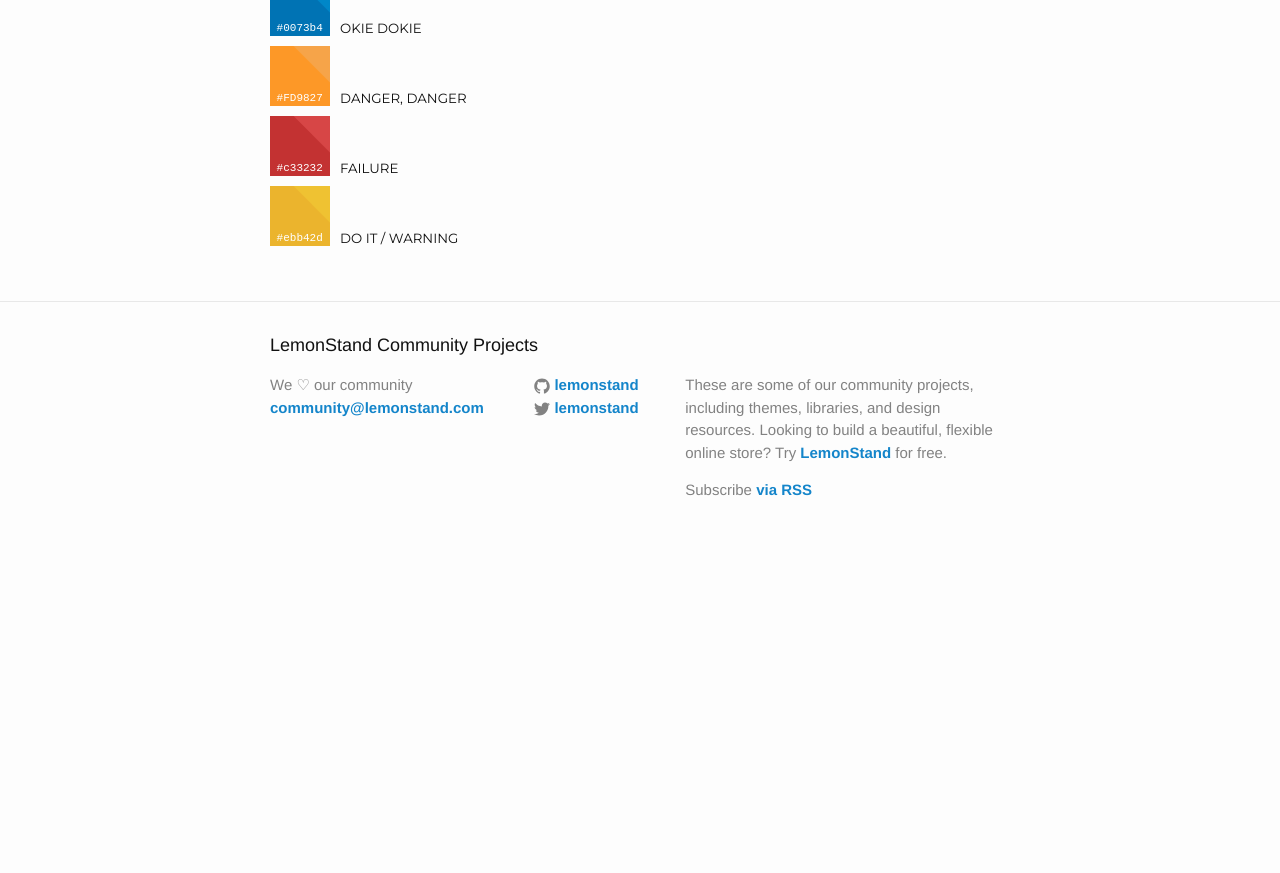
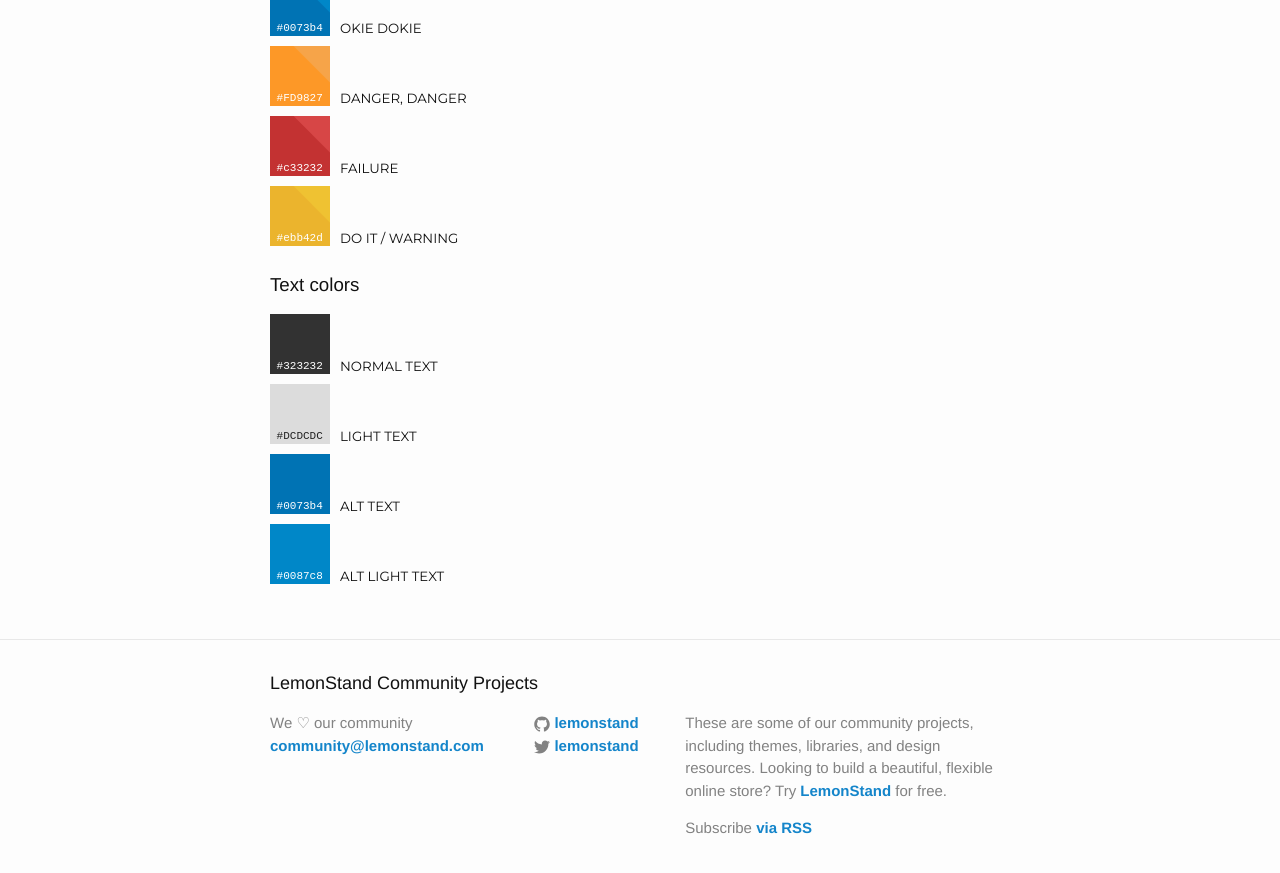
Before and after one commit to lemonstand/lemonstand.github.com, a Jekyll site: the page built from _guidelines/index.html, in a window 1280 px wide and 900 px high, scrolled down 904 px. Shown: the top 873 px of the window. Built offline with Jekyll 4.4.1, drawn with Linux system fonts in a browser that asks for light colours; nearby versions of some CDN libraries; before the commit the page ends 1466 px from its top, so only the background shows below that.

Commit message:
Adds missing text items.

```diff
--- a/_guidelines/index.html
+++ b/_guidelines/index.html
@@ -31,6 +31,15 @@
       <li data-color="#c33232" data-alt-color="#d74646">Failure</li>
       <li data-color="#ebb42d" data-alt-color="#efc232">Do it / Warning</li>
     </ul>
+
+    <h3>Text colors</h3>
+    <ul class="palette brand">
+      <li data-color="#323232">Normal text</li>
+      <li class="light" data-color="#DCDCDC">Light text</li>
+
+      <li data-color="#0073b4">Alt text</li>
+      <li data-color="#0087c8">Alt light text</li>
+    </ul>
   </div>
 
 </div>
```
